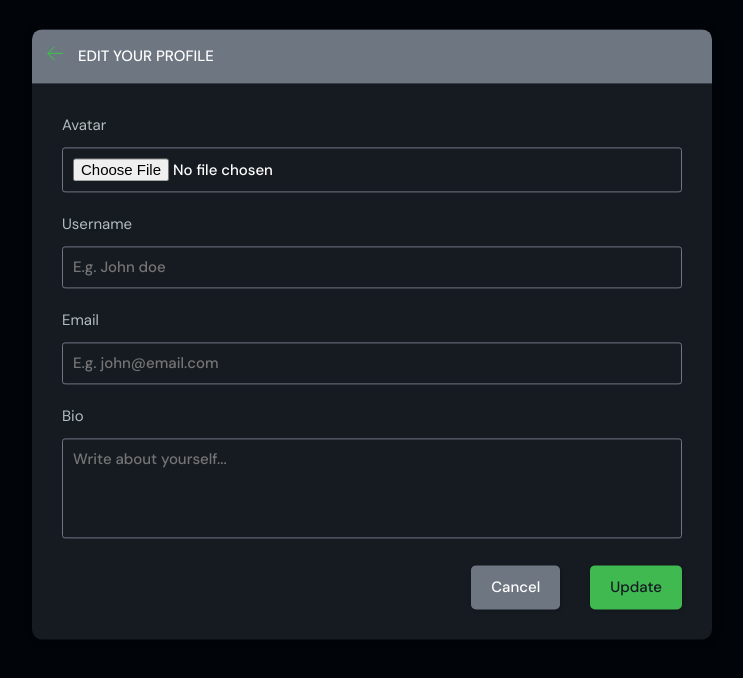
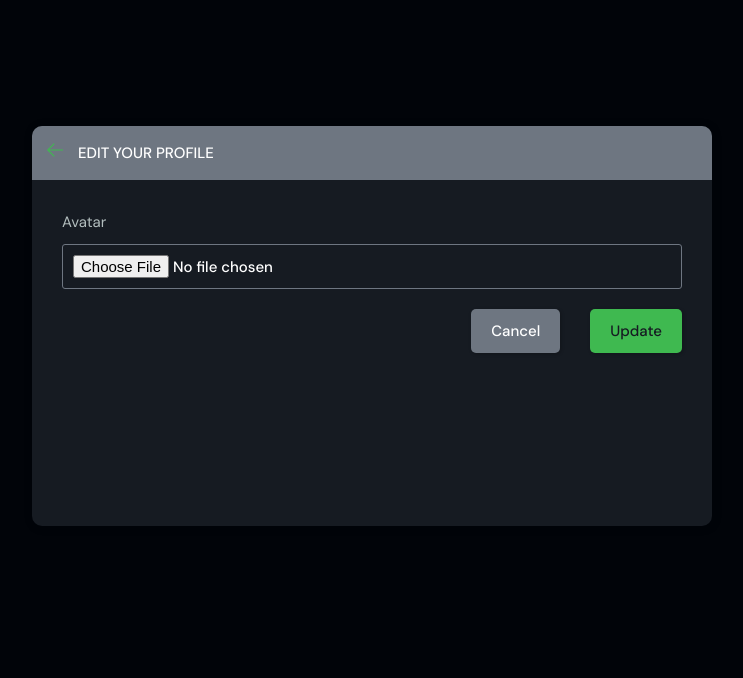
Before and after one commit to Isa1asN/studypal_django, a Django app: page /update-profile/ in a window 1280 px wide. Shown: the part 90-768 px from the top of the page, without its empty margins (268-1011 px from the left). Run offline with Django 4.2, Linux system fonts and the light colour scheme; the visitor is signed in with stand-in values (Sample User, id 1).

Commit message:
made changes

```diff
--- a/base/templates/base/profile.html
+++ b/base/templates/base/profile.html
@@ -19,7 +19,10 @@
           <div class="profile__info">
             <h3>{{user.username}}</h3>
             <p>@{{user.username}}</p>
-            <a href="edit-user.html" class="btn btn--main btn--pill">Edit Profile</a>
+
+            {% if request.user == user %}
+            <a href="{% url 'update-profile' %}" class="btn btn--main btn--pill">Edit Profile</a>
+            {% endif %}
           </div>
           <div class="profile__about">
             <h3>About</h3>
--- a/base/templates/base/update_profile.html
+++ b/base/templates/base/update_profile.html
@@ -8,7 +8,7 @@
             <div class="layout__box">
                 <div class="layout__boxHeader">
                     <div class="layout__boxTitle">
-                        <a href="profile.html">
+                        <a href="{% url 'home' %}">
                             <svg version="1.1" xmlns="http://www.w3.org/2000/svg" width="32" height="32"
                                 viewBox="0 0 32 32">
                                 <title>arrow-left</title>
@@ -21,28 +21,14 @@
                     </div>
                 </div>
                 <div class="layout__body">
-                    <form class="form" action="#">
+                    <form class="form" action="" method="POST">
+                      {% csrf_token %}
                         <div class="form__group">
                             <label for="profile_pic">Avatar</label>
                             <input id="profile_pic" name="profile_pic" type="file" accept=".jpg, .jpeg, .png" />
                         </div>
-
-              <div class="form__group">
-                <label for="username">Username</label>
-                <input id="username" name="username" type="text" placeholder="E.g. John doe" />
-              </div>
-
-              <div class="form__group">
-                <label for="email">Email</label>
-                <input id="email" name="email" type="text" placeholder="E.g. john@email.com" />
-              </div>
-
-                        <div class="form__group">
-                            <label for="user_bio">Bio</label>
-                            <textarea name="user_bio" id="user_bio" placeholder="Write about yourself..."></textarea>
-                        </div>
                         <div class="form__action">
-                            <a class="btn btn--dark" href="index.html">Cancel</a>
+                            <a class="btn btn--dark" href="{{request.META.HTTP_REFERER}}">Cancel</a>
                             <button class="btn btn--main" type="submit">Update</button>
                         </div>
                     </form>
--- a/templates/navbar.html
+++ b/templates/navbar.html
@@ -21,7 +21,7 @@
         <!-- Logged In -->
     {% if request.user.is_authenticated %}
         <div class="header__user">
-          <a href="profile.html">
+          <a href="{% url 'user-profile' user.id %}">
             <div class="avatar avatar--medium active">
               <img src="https://randomuser.me/api/portraits/men/37.jpg" />
             </div>
```
